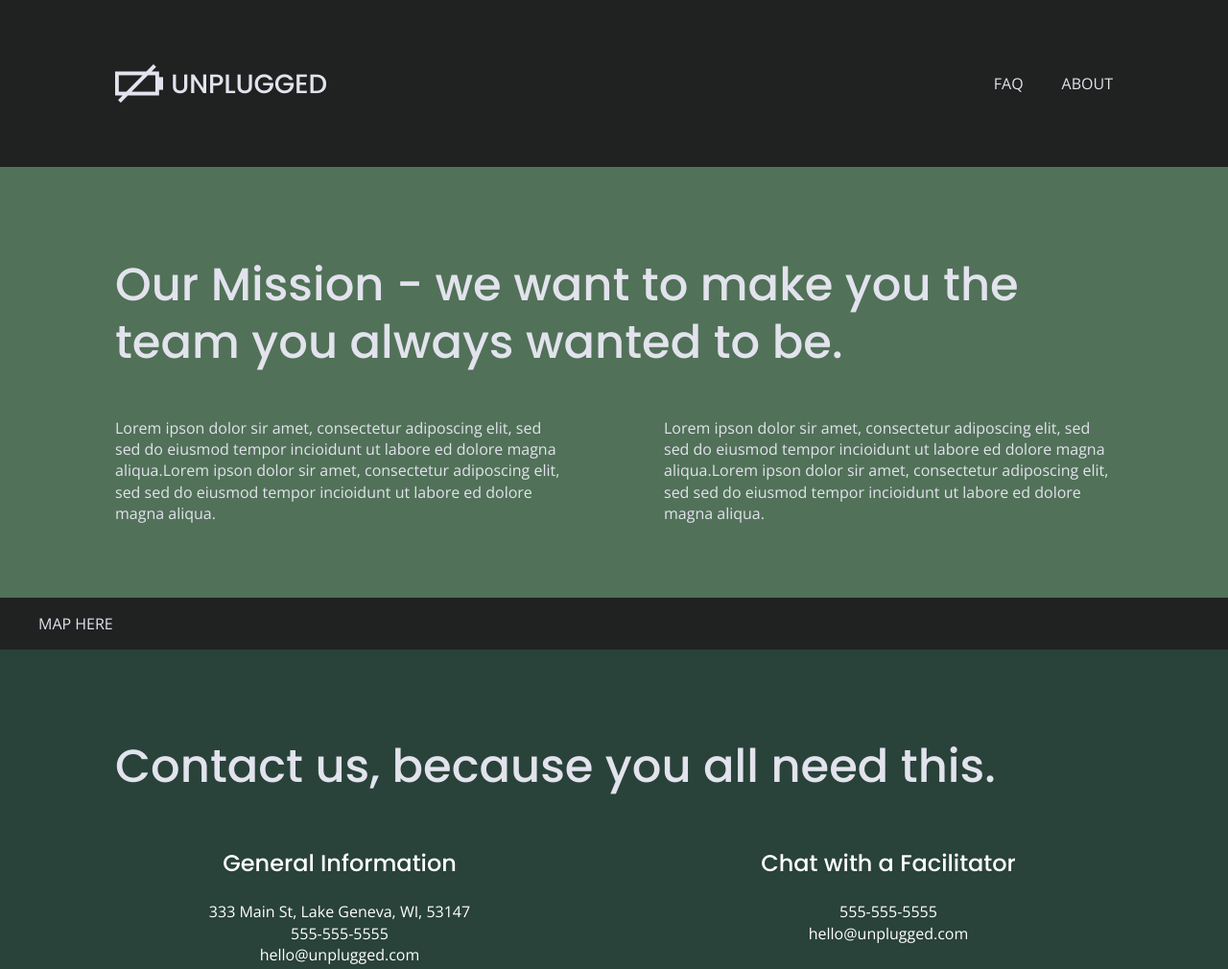
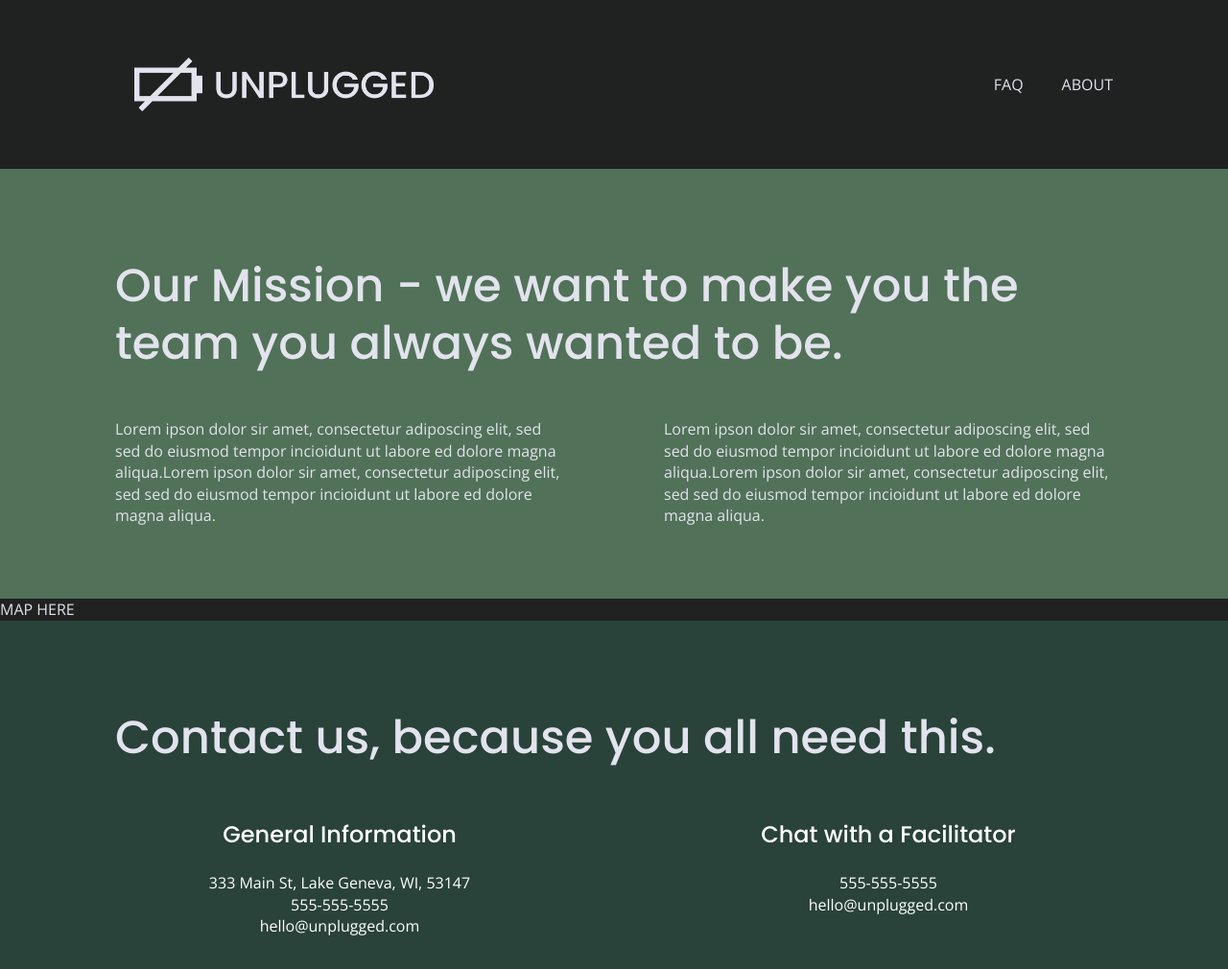
Before and after one commit to greg-g-dev/unplugged-boilerplate-project, a website: page about/index.html in a window 1280 px wide. Shown: the top 1010 px of the page at 96% size. Drawn offline with nearby package versions, Linux system fonts and the light colour scheme.

Commit message:
Added responsiveness to background images

```diff
--- a/about/index.html
+++ b/about/index.html
@@ -43,8 +43,12 @@
   <div class="page-content">
     <!-- Header -->
     <header>
-      <div class="content-wrapper">
-        <a href="../index.html"> <img src="../img/logo.png" alt="unplugged logo">  </a>
+      <div class="header-container">
+          <figure>
+            <a href="../index.html">
+              <img src="../img/unpluggedlogo.png" alt="unplugged logo">
+            </a>
+          </figure>
 
         <div class="header-divider"></div>
 
--- a/css/main.css
+++ b/css/main.css
@@ -140,11 +140,11 @@
 }
 
 img {
-
+  width: 100%;
 }
 
 figure {
-
+  margin: 0;
 }
 
 address {
@@ -220,20 +220,38 @@
 
 header {
   padding-bottom: 0;
+
 }
 
 footer {
     padding-top: 50px;
 }
 
-header .content-wrapper {
+.header-index-container,
+.header-container {
   display: flex;
   justify-content: center;
   align-items: center;
   flex-flow: column nowrap;
   width: 100%;
+
 }
 
+.header-index-container {
+  background: url('../img/jake-melara-30679-unsplash.jpg') center no-repeat #333;
+  background-size: cover;
+}
+
+.header-index-container figure,
+.header-container figure
+ {
+  width: 45%;
+  display: flex;
+  justify-content: center;
+  align-items: center;
+  flex-flow: row wrap;
+  padding: 0 20px;
+}
 
 .header-divider {
 width: 100%;
@@ -262,14 +280,12 @@
   padding: 0 70px;
 }
 
-
-
 .heading {
   display: flex;
   justify-content: flex-start;
   align-items: center;
   flex-flow: row wrap;
-  width: 100%;
+  padding-left: 20px;
 }
 
 .content-wrapper {
@@ -300,7 +316,8 @@
 }
 
 .features {
-
+  background: url('../img/rawpixel-800820-unsplash1.jpg') center no-repeat #333;
+  background-size: cover;
 }
 
 footer .content-wrapper {
@@ -544,11 +561,15 @@
     justify-content: space-between;
   }
 
-  header .content-wrapper {
+  .header-container {
     display: flex;
     justify-content: space-between;
     flex-flow: row wrap;
     padding: 60px;
+  }
+
+  .header-container figure {
+    width: 35%;
   }
 
   header nav ul li {
@@ -556,8 +577,6 @@
   }
 
   .heading {
-    padding-left: 60px;
-    padding-right: 60px;
     margin: 0;
   }
 
@@ -752,15 +771,19 @@
   }
 
 
-  header .content-wrapper,
+  .header-container,
   .hero-area,
   .features,
   .reviews {
     padding: 60px 120px;
   }
 
+  .header-container figure {
+    width: 30%;
+  }
+
   .heading {
-      padding-left: 120px;
+
   }
 
   footer {
```
Also changed, not shown: faq/index.html (+6 -2 lines), index.html (+10 -12 lines), img/unpluggedlogo.png (added).
